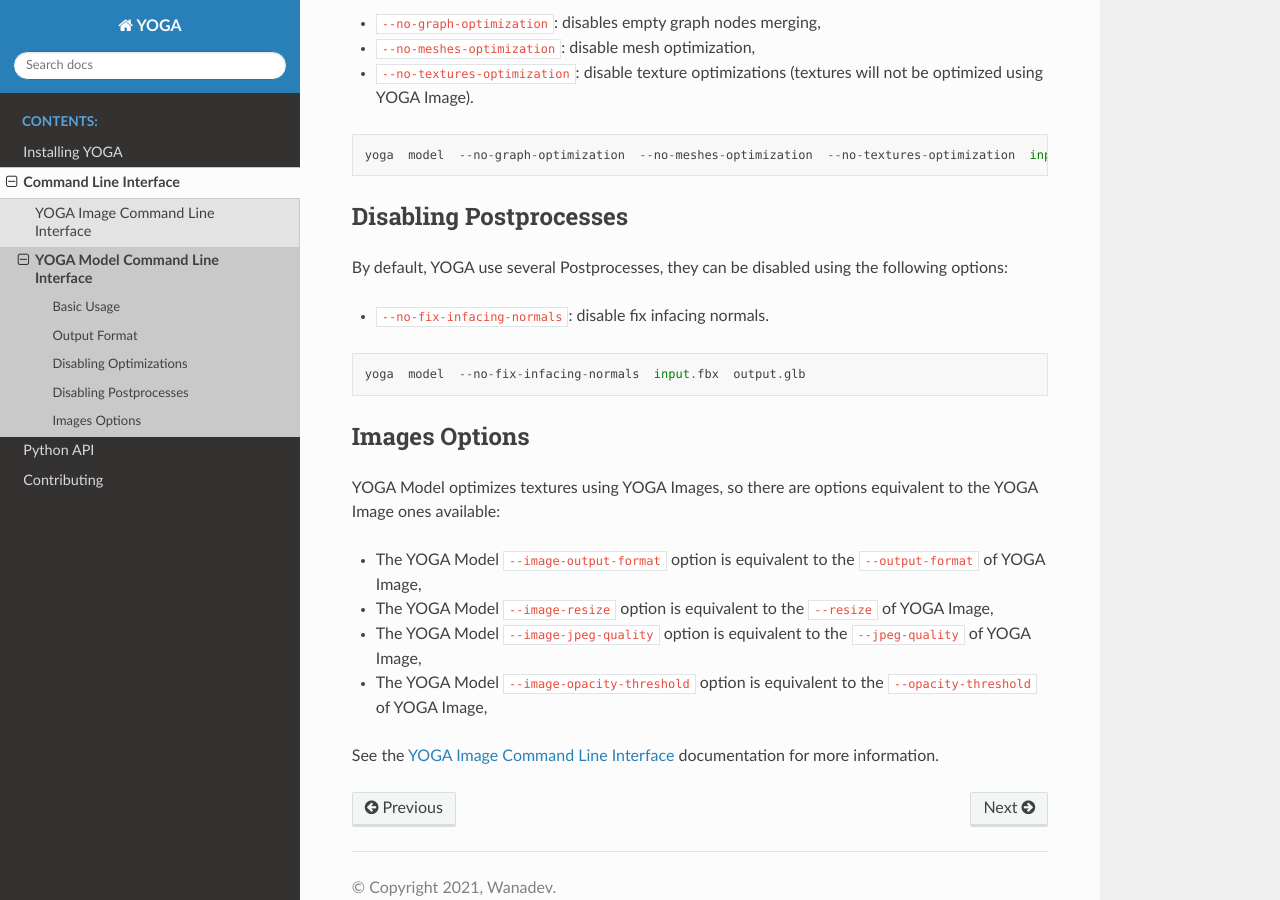
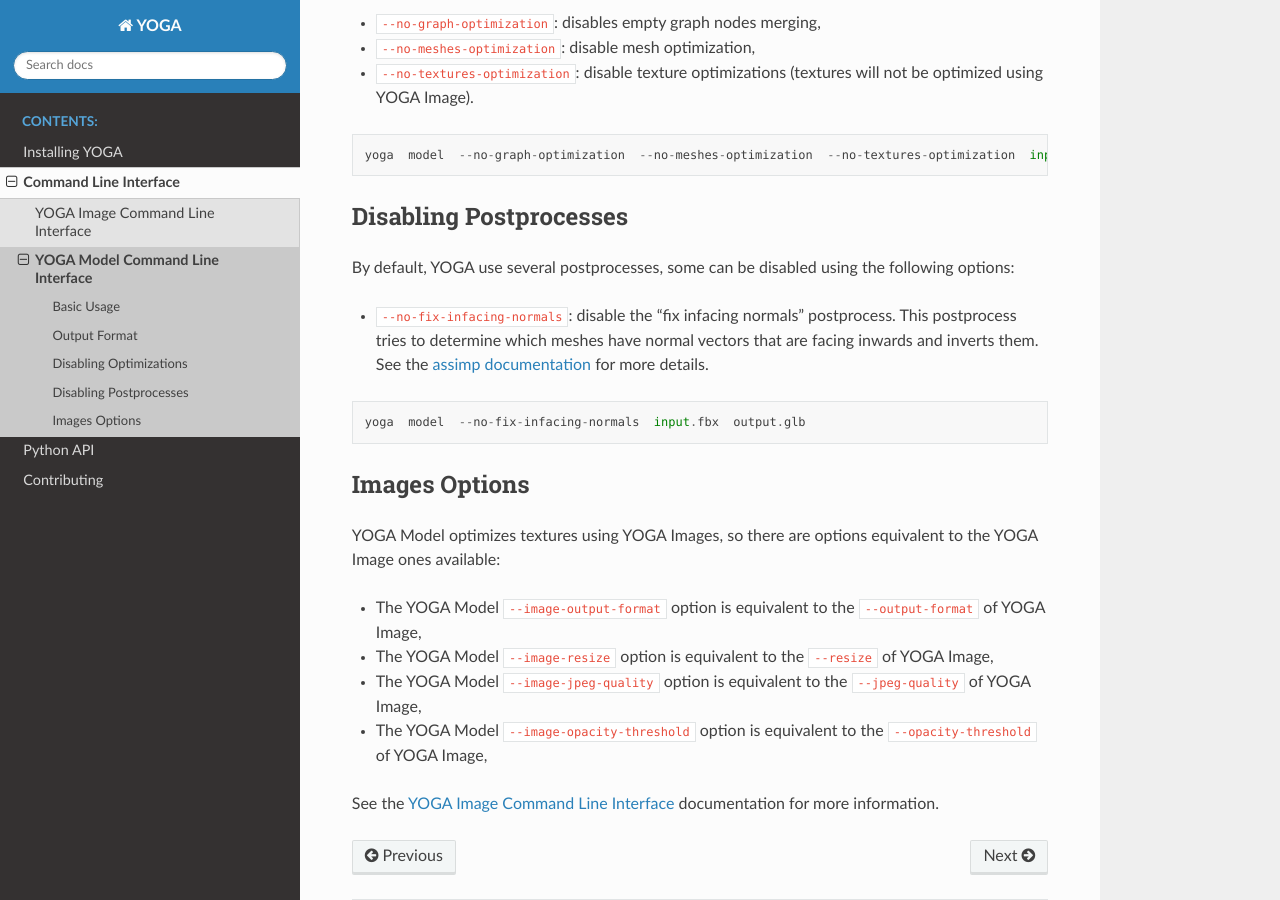
Before and after one commit to wanadev/yoga, a Sphinx documentation site: the page built from doc/cli/model.rst, in a window 1280 px wide and 900 px high, scrolled down 1472 px. Built offline with Sphinx 7.4.7 and the Read the Docs theme 2.0.0, drawn with Linux system fonts in a browser that asks for light colours.

Commit message:
Update documentation

```diff
--- a/doc/cli/model.rst
+++ b/doc/cli/model.rst
@@ -82,9 +82,13 @@
 Disabling Postprocesses
 -----------------------
 
-By default, YOGA use several Postprocesses, they can be disabled using the following options:
+By default, YOGA use several postprocesses, some can be disabled using the following options:
 
-* ``--no-fix-infacing-normals``: disable fix infacing normals.
+* ``--no-fix-infacing-normals``: disable the "fix infacing normals"
+  postprocess. This postprocess tries to determine which meshes have normal
+  vectors that are facing inwards and inverts them. See the `assimp
+  documentation <http://assimp.sourceforge.net/lib_html/postprocess_8h.html>`_
+  for more details.
 
 ::
 
```
